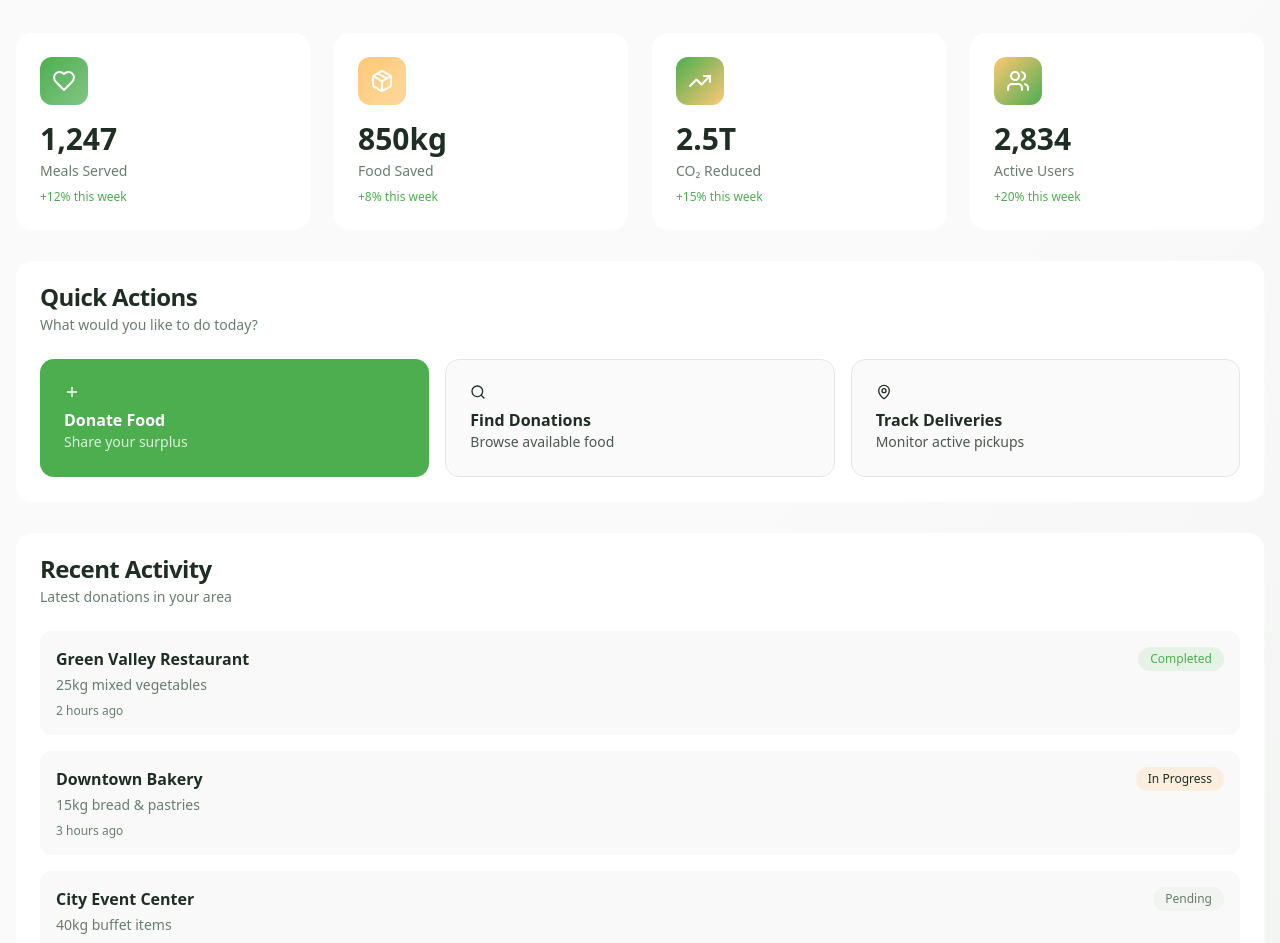
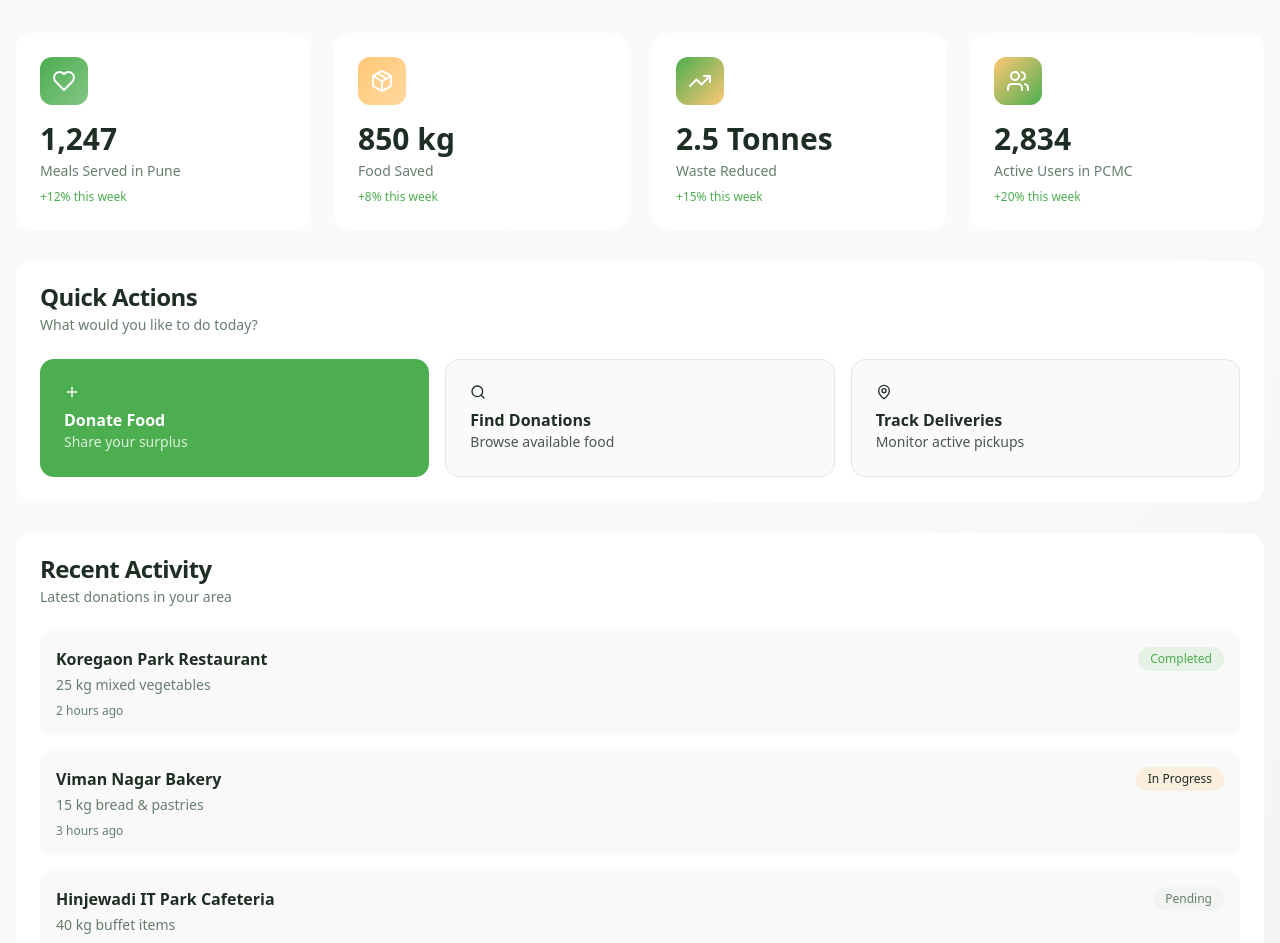
Before and after one commit to Ann-Artist/give-eat-grow, a React (Vite) app: page /dashboard in a window 1280 px wide. Shown: the part 107-1050 px from the top of the page. Built offline with nearby package versions, Linux system fonts and the light colour scheme; the HTML template or start-up script is replaced by a standard one.

Commit message:
Add region-specific functionality

```diff
--- a/src/App.tsx
+++ b/src/App.tsx
@@ -9,6 +9,7 @@ import Dashboard from "./pages/Dashboard";
 import Donate from "./pages/Donate";
 import Browse from "./pages/Browse";
 import Profile from "./pages/Profile";
+import About from "./pages/About";
 import NotFound from "./pages/NotFound";
 
 const queryClient = new QueryClient();
@@ -26,6 +27,7 @@ const App = () => (
           <Route path="/donate" element={<Donate />} />
           <Route path="/browse" element={<Browse />} />
           <Route path="/profile" element={<Profile />} />
+          <Route path="/about" element={<About />} />
           {/* ADD ALL CUSTOM ROUTES ABOVE THE CATCH-ALL "*" ROUTE */}
           <Route path="*" element={<NotFound />} />
         </Routes>
--- /dev/null
+++ b/src/pages/About.tsx
@@ -0,0 +1,150 @@
+import { Button } from "@/components/ui/button";
+import { Card, CardContent } from "@/components/ui/card";
+import { useNavigate } from "react-router-dom";
+import { ArrowLeft, Heart, Users, TrendingDown, MapPin } from "lucide-react";
+
+const About = () => {
+  const navigate = useNavigate();
+
+  const coverage = [
+    "Koregaon Park", "Viman Nagar", "Hinjewadi", "Kothrud",
+    "Deccan", "Shivajinagar", "Wakad", "Baner",
+    "Hadapsar", "Magarpatta", "Aundh", "Pimpri-Chinchwad"
+  ];
+
+  return (
+    <div className="min-h-screen bg-gradient-to-br from-background via-background to-muted">
+      <div className="container mx-auto px-4 py-8">
+        <Button
+          variant="ghost"
+          onClick={() => navigate("/")}
+          className="mb-6"
+        >
+          <ArrowLeft className="w-4 h-4 mr-2" />
+          Back to Home
+        </Button>
+
+        {/* Header */}
+        <div className="text-center mb-12 animate-fade-in">
+          <h1 className="text-4xl md:text-5xl font-bold mb-4">
+            About <span className="bg-gradient-primary bg-clip-text text-transparent">FoodLink Pune</span>
+          </h1>
+          <p className="text-xl text-muted-foreground max-w-3xl mx-auto">
+            Connecting surplus food with those in need across Pune and surrounding areas
+          </p>
+        </div>
+
+        {/* Mission */}
+        <Card className="mb-8 shadow-card border-0 animate-scale-in">
+          <CardContent className="pt-8 pb-8">
+            <div className="max-w-3xl mx-auto text-center space-y-4">
+              <Heart className="w-16 h-16 mx-auto text-primary mb-4" />
+              <h2 className="text-3xl font-bold mb-4">Our Mission</h2>
+              <p className="text-lg text-muted-foreground leading-relaxed">
+                FoodLink Pune is dedicated to reducing food waste and feeding communities across
+                Pune, Pimpri-Chinchwad, and surrounding areas in Maharashtra. We connect restaurants,
+                event venues, hotels, and households with NGOs, volunteers, and charitable organizations
+                to ensure surplus food reaches those who need it most.
+              </p>
+            </div>
+          </CardContent>
+        </Card>
+
+        {/* Impact Stats */}
+        <div className="grid grid-cols-1 md:grid-cols-3 gap-6 mb-12">
+          {[
+            { icon: Heart, label: "Meals Served in Pune", value: "50,000+" },
+            { icon: Users, label: "Partner Organizations", value: "120+" },
+            { icon: TrendingDown, label: "Food Waste Reduced", value: "100 Tonnes" },
+          ].map((stat, index) => (
+            <Card key={index} className="shadow-card border-0 hover:shadow-soft transition-all">
+              <CardContent className="pt-6 text-center">
+                <stat.icon className="w-12 h-12 mx-auto text-primary mb-4" />
+                <p className="text-3xl font-bold mb-2">{stat.value}</p>
+                <p className="text-muted-foreground">{stat.label}</p>
+              </CardContent>
+            </Card>
+          ))}
+        </div>
+
+        {/* Coverage Areas */}
+        <Card className="mb-8 shadow-card border-0">
+          <CardContent className="pt-8 pb-8">
+            <div className="text-center mb-6">
+              <MapPin className="w-12 h-12 mx-auto text-primary mb-4" />
+              <h2 className="text-3xl font-bold mb-2">Coverage Areas</h2>
+              <p className="text-muted-foreground">
+                We serve Pune and Pimpri-Chinchwad Municipal Corporation areas
+              </p>
+            </div>
+            <div className="grid grid-cols-2 md:grid-cols-4 gap-4 max-w-4xl mx-auto">
+              {coverage.map((area, index) => (
+                <div
+                  key={index}
+                  className="p-4 rounded-xl bg-muted/50 text-center font-medium hover:bg-primary/10 hover:text-primary transition-all"
+                >
+                  {area}
+                </div>
+              ))}
+            </div>
+          </CardContent>
+        </Card>
+
+        {/* How It Works */}
+        <div className="mb-8">
+          <h2 className="text-3xl font-bold text-center mb-8">How FoodLink Works in Pune</h2>
+          <div className="grid md:grid-cols-3 gap-6">
+            {[
+              {
+                step: "1",
+                title: "Restaurants & Donors",
+                description: "Hotels, restaurants, event venues, and households across Pune post surplus food with pickup details and timing",
+              },
+              {
+                step: "2",
+                title: "NGOs & Volunteers",
+                description: "Registered NGOs and volunteers in the area receive notifications and accept donations for collection",
+              },
+              {
+                step: "3",
+                title: "Community Impact",
+                description: "Food reaches those in need across Pune slums, shelters, and communities, reducing waste and hunger",
+              },
+            ].map((item, index) => (
+              <Card key={index} className="shadow-card border-0 hover:shadow-soft transition-all">
+                <CardContent className="pt-8 pb-8 text-center">
+                  <div className="w-16 h-16 rounded-full bg-gradient-primary flex items-center justify-center text-white text-2xl font-bold mb-4 mx-auto">
+                    {item.step}
+                  </div>
+                  <h3 className="text-xl font-semibold mb-3">{item.title}</h3>
+                  <p className="text-muted-foreground">{item.description}</p>
+                </CardContent>
+              </Card>
+            ))}
+          </div>
+        </div>
+
+        {/* CTA */}
+        <div className="bg-gradient-hero rounded-3xl p-12 text-center text-white shadow-soft">
+          <h2 className="text-3xl md:text-4xl font-bold mb-4">
+            Join the Pune Food Movement
+          </h2>
+          <p className="text-lg mb-8 opacity-90 max-w-2xl mx-auto">
+            Whether you're a restaurant in Koregaon Park, an NGO in Hadapsar, or a volunteer in Hinjewadi -
+            you can make a difference in our community
+          </p>
+          <Button
+            size="lg"
+            variant="secondary"
+            className="text-lg px-8"
+            onClick={() => navigate("/auth")}
+          >
+            Get Started Today
+          </Button>
+        </div>
+      </div>
+    </div>
+  );
+};
+
+export default About;
--- a/src/pages/Browse.tsx
+++ b/src/pages/Browse.tsx
@@ -14,46 +14,46 @@ const Browse = () => {
   const donations = [
     {
       id: 1,
-      donor: "Green Valley Restaurant",
+      donor: "Koregaon Park Restaurant",
       foodType: "Prepared Meals",
-      quantity: "25kg",
+      quantity: "25 kg",
       servings: "50",
-      distance: "1.2km",
+      distance: "1.2 km",
       expiry: "4 hours",
-      location: "123 Main St, Downtown",
+      location: "North Main Road, Koregaon Park",
       urgent: true,
     },
     {
       id: 2,
-      donor: "Downtown Bakery",
+      donor: "Viman Nagar Bakery",
       foodType: "Bread & Pastries",
-      quantity: "15kg",
+      quantity: "15 kg",
       servings: "30",
-      distance: "2.5km",
+      distance: "2.5 km",
       expiry: "6 hours",
-      location: "456 Oak Ave, City Center",
+      location: "Phoenix Marketcity Area, Viman Nagar",
       urgent: false,
     },
     {
       id: 3,
-      donor: "Fresh Market",
+      donor: "Shivajinagar Fresh Market",
       foodType: "Vegetables & Fruits",
-      quantity: "40kg",
+      quantity: "40 kg",
       servings: "80",
-      distance: "3.1km",
+      distance: "3.1 km",
       expiry: "12 hours",
-      location: "789 Market St, Eastside",
+      location: "Near Shivaji Market, Shivajinagar",
       urgent: false,
     },
     {
       id: 4,
-      donor: "City Event Center",
+      donor: "Hinjewadi IT Park Cafeteria",
       foodType: "Buffet Items",
-      quantity: "60kg",
+      quantity: "60 kg",
       servings: "120",
-      distance: "4.2km",
+      distance: "4.2 km",
       expiry: "2 hours",
-      location: "101 Convention Blvd",
+      location: "Rajiv Gandhi Infotech Park, Phase 2, Hinjewadi",
       urgent: true,
     },
   ];
@@ -72,8 +72,8 @@ const Browse = () => {
 
         {/* Header */}
         <div className="mb-8">
-          <h1 className="text-3xl md:text-4xl font-bold mb-2">Browse Donations</h1>
-          <p className="text-muted-foreground text-lg">Find and accept food donations in your area</p>
+          <h1 className="text-3xl md:text-4xl font-bold mb-2">Browse Donations in Pune</h1>
+          <p className="text-muted-foreground text-lg">Find and accept food donations across Pune and PCMC</p>
         </div>
 
         {/* Filters */}
@@ -118,10 +118,10 @@ const Browse = () => {
                   <SelectValue placeholder="Distance" />
                 </SelectTrigger>
                 <SelectContent>
-                  <SelectItem value="all">Any Distance</SelectItem>
-                  <SelectItem value="1">Within 1km</SelectItem>
-                  <SelectItem value="5">Within 5km</SelectItem>
-                  <SelectItem value="10">Within 10km</SelectItem>
+                  <SelectItem value="all">Anywhere in Pune</SelectItem>
+                  <SelectItem value="1">Within 1 km</SelectItem>
+                  <SelectItem value="5">Within 5 km</SelectItem>
+                  <SelectItem value="10">Within 10 km</SelectItem>
                 </SelectContent>
               </Select>
             </div>
--- a/src/pages/Dashboard.tsx
+++ b/src/pages/Dashboard.tsx
@@ -9,7 +9,7 @@ const Dashboard = () => {
   const stats = [
     {
       icon: Heart,
-      label: "Meals Served",
+      label: "Meals Served in Pune",
       value: "1,247",
       change: "+12% this week",
       gradient: "from-primary to-primary/70"
@@ -17,20 +17,20 @@ const Dashboard = () => {
     {
       icon: Package,
       label: "Food Saved",
-      value: "850kg",
+      value: "850 kg",
       change: "+8% this week",
       gradient: "from-accent to-accent/70"
     },
     {
       icon: TrendingUp,
-      label: "CO₂ Reduced",
-      value: "2.5T",
+      label: "Waste Reduced",
+      value: "2.5 Tonnes",
       change: "+15% this week",
       gradient: "from-primary to-accent"
     },
     {
       icon: Users,
-      label: "Active Users",
+      label: "Active Users in PCMC",
       value: "2,834",
       change: "+20% this week",
       gradient: "from-accent to-primary"
@@ -62,9 +62,9 @@ const Dashboard = () => {
   ];
 
   const recentActivity = [
-    { donor: "Green Valley Restaurant", amount: "25kg mixed vegetables", time: "2 hours ago", status: "completed" },
-    { donor: "Downtown Bakery", amount: "15kg bread & pastries", time: "3 hours ago", status: "in-progress" },
-    { donor: "City Event Center", amount: "40kg buffet items", time: "5 hours ago", status: "pending" },
+    { donor: "Koregaon Park Restaurant", amount: "25 kg mixed vegetables", time: "2 hours ago", status: "completed" },
+    { donor: "Viman Nagar Bakery", amount: "15 kg bread & pastries", time: "3 hours ago", status: "in-progress" },
+    { donor: "Hinjewadi IT Park Cafeteria", amount: "40 kg buffet items", time: "5 hours ago", status: "pending" },
   ];
 
   return (
@@ -162,9 +162,9 @@ const Dashboard = () => {
         {/* Motivational Banner */}
         <div className="mt-8 bg-gradient-hero rounded-2xl p-8 text-center text-white shadow-soft">
           <Heart className="w-12 h-12 mx-auto mb-4" />
-          <h3 className="text-2xl font-bold mb-2">Every action makes a difference</h3>
+          <h3 className="text-2xl font-bold mb-2">Every action makes a difference in Pune</h3>
           <p className="opacity-90 max-w-2xl mx-auto">
-            You're part of a community that has saved over 850kg of food this week. Keep up the amazing work!
+            You're part of a community across Pune and PCMC that has saved over 850 kg of food this week. Keep up the amazing work!
           </p>
         </div>
       </div>
--- a/src/pages/Donate.tsx
+++ b/src/pages/Donate.tsx
@@ -105,15 +105,16 @@ const Donate = () => {
               <div className="space-y-2">
                 <Label htmlFor="location">
                   <MapPin className="w-4 h-4 inline mr-2" />
-                  Pickup Location *
+                  Pickup Location in Pune *
                 </Label>
                 <Input
                   id="location"
                   type="text"
-                  placeholder="Enter address or use current location"
+                  placeholder="e.g., Koregaon Park, Viman Nagar, Hinjewadi..."
                   required
                   className="h-12"
                 />
+                <p className="text-xs text-muted-foreground">Enter area/locality in Pune or PCMC</p>
               </div>
 
               {/* Expiry Time */}
--- a/src/pages/Profile.tsx
+++ b/src/pages/Profile.tsx
@@ -26,9 +26,9 @@ const Profile = () => {
   ];
 
   const history = [
-    { date: "2024-01-15", type: "Donated", item: "25kg vegetables", location: "Green Valley Restaurant" },
-    { date: "2024-01-10", type: "Donated", item: "15kg bread", location: "Downtown Bakery" },
-    { date: "2024-01-05", type: "Donated", item: "40kg buffet items", location: "City Event Center" },
+    { date: "2024-01-15", type: "Donated", item: "25 kg vegetables", location: "Koregaon Park Restaurant" },
+    { date: "2024-01-10", type: "Donated", item: "15 kg bread", location: "Viman Nagar Bakery" },
+    { date: "2024-01-05", type: "Donated", item: "40 kg buffet items", location: "Hinjewadi IT Park" },
   ];
 
   return (
@@ -101,7 +101,7 @@ const Profile = () => {
                   <MapPin className="w-4 h-4 inline mr-2" />
                   Location
                 </Label>
-                <Input id="location" defaultValue="New York, NY" className="h-12" />
+                <Input id="location" defaultValue="Pune, Maharashtra" className="h-12" />
               </div>
             </div>
 
--- a/src/pages/Welcome.tsx
+++ b/src/pages/Welcome.tsx
@@ -7,10 +7,10 @@ const Welcome = () => {
   const navigate = useNavigate();
 
   const stats = [
-    { icon: Heart, label: "Meals Served", value: "50K+" },
+    { icon: Heart, label: "Meals Served in Pune", value: "50K+" },
     { icon: Users, label: "Active Users", value: "2,500+" },
-    { icon: TrendingDown, label: "CO₂ Reduced", value: "100T" },
-    { icon: Award, label: "Partner NGOs", value: "120+" },
+    { icon: TrendingDown, label: "Food Waste Reduced", value: "100 Tonnes" },
+    { icon: Award, label: "Partner NGOs in Maharashtra", value: "120+" },
   ];
 
   return (
@@ -31,11 +31,11 @@ const Welcome = () => {
             </h1>
 
             <p className="text-xl md:text-2xl text-muted-foreground max-w-2xl">
-              Connecting Surplus Food to Those in Need
+              Connecting Surplus Food to Those in Need Across Pune
             </p>
 
             <p className="text-lg text-muted-foreground max-w-xl">
-              Join a movement to reduce food waste, feed communities, and build a more sustainable future — one meal at a time.
+              Join Pune's movement to reduce food waste and feed our communities. Serving Koregaon Park, Viman Nagar, Hinjewadi, Kothrud, and all of PCMC.
             </p>
 
             <div className="flex flex-col sm:flex-row gap-4 justify-center lg:justify-start pt-4">
@@ -96,17 +96,17 @@ const Welcome = () => {
               {
                 step: "1",
                 title: "Donate",
-                description: "Restaurants, events, and households post surplus food with pickup details",
+                description: "Hotels, restaurants, and homes across Pune post surplus food with location and pickup timing",
               },
               {
                 step: "2",
                 title: "Connect",
-                description: "NGOs and volunteers browse and accept donations in their area",
+                description: "Registered NGOs and volunteers in your area receive alerts and accept donations",
               },
               {
                 step: "3",
                 title: "Impact",
-                description: "Track meals served, food saved, and environmental impact in real-time",
+                description: "Food reaches communities in need across Pune while reducing waste and carbon footprint",
               },
             ].map((item, index) => (
               <div
@@ -126,10 +126,10 @@ const Welcome = () => {
         {/* CTA Section */}
         <div className="mt-24 bg-gradient-hero rounded-3xl p-12 text-center text-white shadow-soft">
           <h2 className="text-3xl md:text-4xl font-bold mb-4">
-            Ready to Make a Difference?
+            Ready to Make a Difference in Pune?
           </h2>
           <p className="text-lg mb-8 opacity-90 max-w-2xl mx-auto">
-            Join thousands of caring individuals and organizations turning food waste into hope
+            Join thousands across Maharashtra turning food waste into hope and feeding our communities
           </p>
           <Button
             size="lg"
```
Also changed, not shown: index.html (+5 -5 lines).
